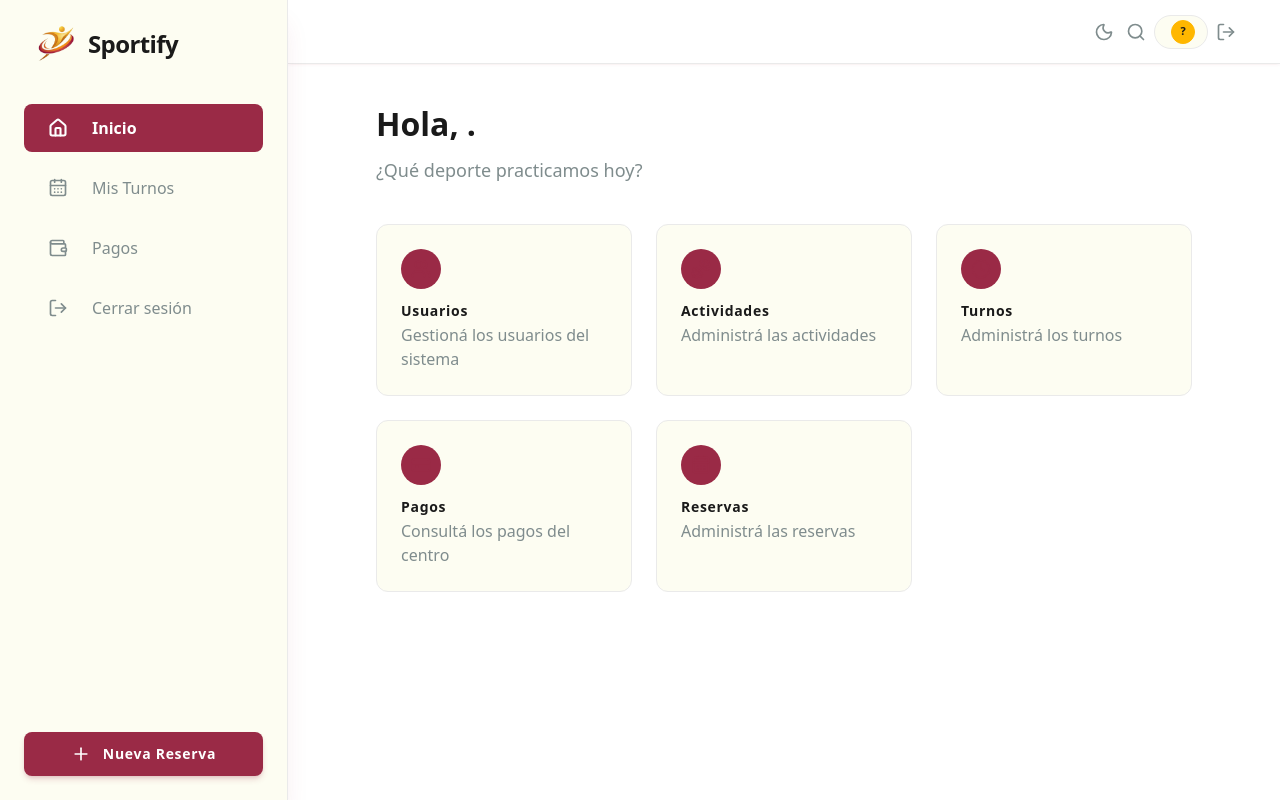
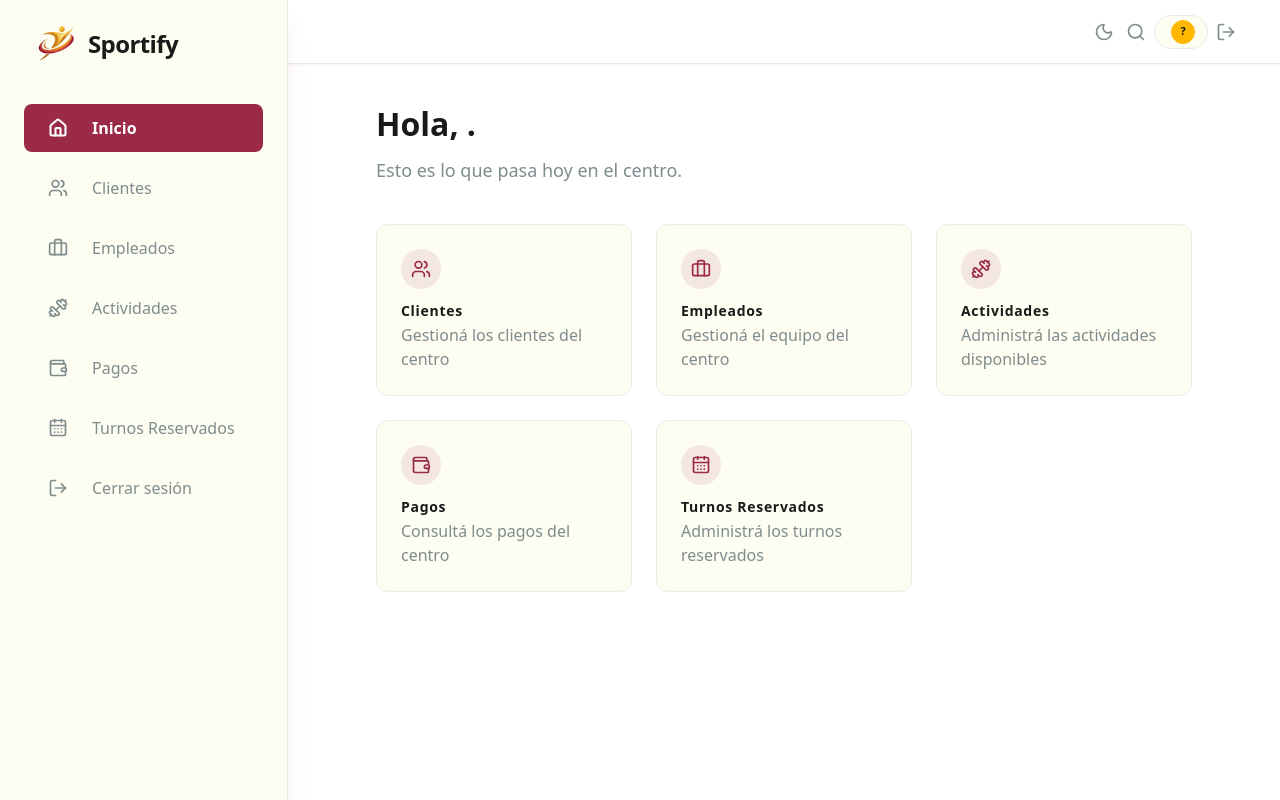
Before and after one commit to gregfc95/sportcenter-app, a React (Vite) app in the folder frontend/: page /dashboard in a window 1280 px wide. Built offline with nearby package versions, Linux system fonts and the light colour scheme; sample sign-in values are in the browser's storage.

Commit message:
Update sidebar and const

```diff
--- a/frontend/src/components/dashboard/WelcomeSection.jsx
+++ b/frontend/src/components/dashboard/WelcomeSection.jsx
@@ -1,11 +1,19 @@
-export default function WelcomeSection({ name }) {
+const SUBTITLE_BY_ROLE = {
+  client: "¿Qué deporte practicamos hoy?",
+  employee: "Esto es lo que pasa hoy en el centro.",
+  admin: "Esto es lo que pasa hoy en el centro.",
+};
+
+export default function WelcomeSection({ user }) {
+  const subtitle = SUBTITLE_BY_ROLE[user?.role] ?? SUBTITLE_BY_ROLE.client;
+
   return (
     <section className="flex flex-col gap-sm">
       <h2 className="text-headline-lg text-on-surface">
-        Hola, {name}.
+        Hola, {user?.name}.
       </h2>
       <p className="text-body-lg text-on-surface-variant">
-        ¿Qué deporte practicamos hoy?
+        {subtitle}
       </p>
     </section>
   );
--- a/frontend/src/components/layout/BottomNav.jsx
+++ b/frontend/src/components/layout/BottomNav.jsx
@@ -1,63 +1,58 @@
-import { Home, CalendarDays, Plus, Bell, Menu } from "lucide-react";
+import { Link, useLocation } from "react-router-dom";
 
+import { DASHBOARD_NAV_LINKS_BY_ROLE } from "./constants";
 import { cn } from "@/lib/utils";
 
-function NavItem({ Icon, label, active = false, badge }) {
+function NavItem({ Icon, label, href, active }) {
   return (
-    <button
-      type="button"
+    <Link
+      to={href}
       className={cn(
-        "flex flex-col items-center gap-xs min-w-[64px] relative transition-colors",
+        "flex flex-col items-center gap-xs flex-1 min-w-0 transition-colors",
         active ? "text-accent" : "text-on-surface-variant hover:text-accent",
       )}
     >
       <span
         className={cn(
-          "px-sm py-0.5 rounded-full flex items-center justify-center relative",
+          "px-sm py-0.5 rounded-full flex items-center justify-center",
           active && "bg-accent/15",
         )}
       >
         <Icon className="size-6" strokeWidth={active ? 2.5 : 2} />
-        {badge && (
-          <span className="absolute top-0 right-0 w-4 h-4 bg-primary text-primary-foreground text-[9px] font-bold rounded-full flex items-center justify-center border-2 border-surface">
-            {badge}
-          </span>
-        )}
       </span>
       <span
         className={cn(
-          "text-[10px] leading-none",
+          "text-[10px] leading-none truncate max-w-full px-0.5",
           active ? "font-bold" : "font-medium",
         )}
       >
         {label}
       </span>
-    </button>
+    </Link>
   );
 }
 
-export default function BottomNav() {
+export default function BottomNav({ user }) {
+  const { pathname } = useLocation();
+  const navLinks =
+    DASHBOARD_NAV_LINKS_BY_ROLE[user?.role] ??
+    DASHBOARD_NAV_LINKS_BY_ROLE.client;
+
   return (
     <nav
       className="md:hidden bg-surface fixed bottom-0 w-full z-50 px-margin-mobile pt-sm pb-md border-t border-outline-variant shadow-[0_-4px_20px_rgba(0,0,0,0.05)]"
       aria-label="Navegación principal"
     >
-      <div className="flex items-center justify-between relative">
-        <NavItem Icon={Home} label="Inicio" active />
-        <NavItem Icon={CalendarDays} label="Mis Turnos" />
-
-        <div className="relative -top-6 flex justify-center w-18">
-          <button
-            type="button"
-            aria-label="Reservar"
-            className="absolute bg-accent text-accent-foreground w-14 h-14 rounded-full flex items-center justify-center shadow-lg shadow-accent/40 ring-4 ring-accent/20 active:scale-95 transition-transform"
-          >
-            <Plus className="size-7" strokeWidth={2.5} />
-          </button>
-        </div>
-
-        <NavItem Icon={Bell} label="Avisos" />
-        <NavItem Icon={Menu} label="Más" />
+      <div className="flex items-stretch justify-between gap-xs">
+        {navLinks.map(({ label, href, Icon }) => (
+          <NavItem
+            key={label}
+            Icon={Icon}
+            label={label}
+            href={href}
+            active={pathname === href}
+          />
+        ))}
       </div>
     </nav>
   );
--- a/frontend/src/components/layout/DashboardLayout.jsx
+++ b/frontend/src/components/layout/DashboardLayout.jsx
@@ -15,14 +15,14 @@ export default function DashboardLayout() {
 
   return (
     <div className="bg-background text-on-background min-h-screen flex flex-col overflow-x-hidden">
-      <DashboardSidebar />
+      <DashboardSidebar user={user} />
       <DashboardTopAppBar user={user} />
 
       <main className="grow pt-16 pb-22 md:pb-lg md:pl-72">
         <Outlet context={{ user }} />
       </main>
 
-      <BottomNav />
+      <BottomNav user={user} />
     </div>
   );
 }
--- a/frontend/src/components/layout/DashboardSidebar.jsx
+++ b/frontend/src/components/layout/DashboardSidebar.jsx
@@ -1,11 +1,20 @@
-import { Link, useLocation } from "react-router-dom";
+import { Link, useLocation, useNavigate } from "react-router-dom";
 import { Plus, LogOut } from "lucide-react";
 
-import { DASHBOARD_NAV_LINKS } from "./constants";
+import { DASHBOARD_NAV_LINKS_BY_ROLE } from "./constants";
 import { cn } from "@/lib/utils";
 
-export default function DashboardSidebar() {
+export default function DashboardSidebar({ user }) {
   const { pathname } = useLocation();
+  const navigate = useNavigate();
+  const navLinks =
+    DASHBOARD_NAV_LINKS_BY_ROLE[user?.role] ??
+    DASHBOARD_NAV_LINKS_BY_ROLE.client;
+
+  const handleLogout = () => {
+    localStorage.removeItem("user");
+    navigate("/login");
+  };
 
   return (
     <nav
@@ -28,7 +37,7 @@ export default function DashboardSidebar() {
       </Link>
 
       <ul className="flex flex-col gap-sm flex-1">
-        {DASHBOARD_NAV_LINKS.map(({ label, href, Icon }) => {
+        {navLinks.map(({ label, href, Icon }) => {
           const active = pathname === href;
           return (
             <li key={label}>
@@ -51,16 +60,18 @@ export default function DashboardSidebar() {
           );
         })}
         <li>
-          <Link
-            to="/"
-            className="flex items-center gap-md px-md py-sm rounded-lg text-on-surface-variant hover:text-primary transition-colors"
+          <button
+            type="button"
+            onClick={handleLogout}
+            className="w-full flex items-center gap-md px-md py-sm rounded-lg text-on-surface-variant hover:text-primary transition-colors"
           >
             <LogOut className="size-5" />
             <span>Cerrar sesión</span>
-          </Link>
+          </button>
         </li>
       </ul>
 
+      {user?.role === "client" && (
         <button
           type="button"
           className="mt-md flex items-center justify-center gap-sm bg-primary text-primary-foreground text-label-md font-bold px-md py-sm rounded-lg shadow-md shadow-primary/20 hover:bg-primary/90 active:scale-[0.98] transition-all"
@@ -68,6 +79,7 @@ export default function DashboardSidebar() {
           <Plus className="size-5" />
           Nueva Reserva
         </button>
+      )}
     </nav>
   );
 }
--- a/frontend/src/components/layout/constants.js
+++ b/frontend/src/components/layout/constants.js
@@ -7,6 +7,9 @@ import {
   Target,
   CalendarDays,
   Wallet,
+  Users,
+  Briefcase,
+  Dumbbell,
 } from "lucide-react";
 
 export const NAV_LINKS = [
@@ -15,11 +18,32 @@ export const NAV_LINKS = [
   { label: "Contacto", href: "#contacto", Icon: MessageCircle },
 ];
 
-export const DASHBOARD_NAV_LINKS = [
+const CLIENT_NAV_LINKS = [
   { label: "Inicio", href: "/dashboard", Icon: Home },
-  { label: "Mis Turnos", href: "/turnos", Icon: CalendarDays },
+  { label: "Mis Turnos", href: "/mis-turnos", Icon: CalendarDays },
+  { label: "Mis Pagos", href: "/mis-pagos", Icon: Wallet },
+];
+
+const EMPLOYEE_NAV_LINKS = [
+  { label: "Inicio", href: "/dashboard", Icon: Home },
+  { label: "Clientes", href: "/clientes", Icon: Users },
+  { label: "Turnos Reservados", href: "/turnos", Icon: CalendarDays },
+];
+
+const ADMIN_NAV_LINKS = [
+  { label: "Inicio", href: "/dashboard", Icon: Home },
+  { label: "Clientes", href: "/clientes", Icon: Users },
+  { label: "Empleados", href: "/empleados", Icon: Briefcase },
+  { label: "Actividades", href: "/actividades", Icon: Dumbbell },
   { label: "Pagos", href: "/pagos", Icon: Wallet },
+  { label: "Turnos Reservados", href: "/turnos", Icon: CalendarDays },
 ];
+
+export const DASHBOARD_NAV_LINKS_BY_ROLE = {
+  client: CLIENT_NAV_LINKS,
+  employee: EMPLOYEE_NAV_LINKS,
+  admin: ADMIN_NAV_LINKS,
+};
 
 export const SPORTS = [
   { name: "Voley", Icon: Volleyball },
--- a/frontend/src/pages/DashboardPage.jsx
+++ b/frontend/src/pages/DashboardPage.jsx
@@ -1,18 +1,11 @@
 import { useOutletContext, Link } from "react-router-dom";
-import {
-  CalendarDays,
-  CreditCard,
-  UserPlus,
-  Dumbbell,
-  Clock,
-  Users,
-} from "lucide-react";
 
 import { usePageTitle } from "@/lib/usePageTitle";
 import WelcomeSection from "@/components/dashboard/WelcomeSection";
 import AccountStatusCard from "@/components/dashboard/AccountStatusCard";
 import QuickAccessGrid from "@/components/dashboard/QuickAccessGrid";
 import UpcomingBookings from "@/components/dashboard/UpcomingBookings";
+import { DASHBOARD_NAV_LINKS_BY_ROLE } from "@/components/layout/constants";
 
 const ACCOUNT = { status: "Al día", paid: true };
 
@@ -34,24 +27,25 @@ const BOOKINGS = [
   },
 ];
 
-const EMPLOYEE_CARDS = [
-  { label: "Registrar Cliente", desc: "Creá un nuevo cliente en el sistema", href: "/registro", Icon: UserPlus },
-  { label: "Actividades", desc: "Consultá las actividades disponibles", href: "/actividades", Icon: Dumbbell },
-  { label: "Turnos", desc: "Gestioná los turnos del centro", href: "/turnos", Icon: Clock },
-];
+const CARD_DESC_BY_HREF = {
+  "/clientes": "Gestioná los clientes del centro",
+  "/empleados": "Gestioná el equipo del centro",
+  "/actividades": "Administrá las actividades disponibles",
+  "/pagos": "Consultá los pagos del centro",
+  "/turnos": "Administrá los turnos reservados",
+};
 
-const ADMIN_CARDS = [
-  { label: "Usuarios", desc: "Gestioná los usuarios del sistema", href: "/usuarios", Icon: Users },
-  { label: "Actividades", desc: "Administrá las actividades", href: "/actividades", Icon: Dumbbell },
-  { label: "Turnos", desc: "Administrá los turnos", href: "/turnos", Icon: Clock },
-  { label: "Pagos", desc: "Consultá los pagos del centro", href: "/pagos", Icon: CreditCard },
-  { label: "Reservas", desc: "Administrá las reservas", href: "/reservas", Icon: CalendarDays },
-];
+function getStaffCards(role) {
+  const links = DASHBOARD_NAV_LINKS_BY_ROLE[role] ?? [];
+  return links
+    .filter(({ href }) => href !== "/dashboard")
+    .map((link) => ({ ...link, desc: CARD_DESC_BY_HREF[link.href] ?? "" }));
+}
 
 function ClientDashboard({ user }) {
   return (
     <div className="flex flex-col gap-lg px-margin-mobile md:px-lg mt-md md:mt-lg max-w-4xl mx-auto w-full">
-      <WelcomeSection name={user.name} />
+      <WelcomeSection user={user} />
       <AccountStatusCard status={ACCOUNT.status} paid={ACCOUNT.paid} />
       <QuickAccessGrid />
       <UpcomingBookings bookings={BOOKINGS} />
@@ -60,11 +54,11 @@ function ClientDashboard({ user }) {
 }
 
 function AdminDashboard({ user }) {
-  const cards = user.role === "employee" ? EMPLOYEE_CARDS : ADMIN_CARDS;
+  const cards = getStaffCards(user.role);
 
   return (
     <div className="flex flex-col gap-lg px-margin-mobile md:px-lg mt-md md:mt-lg max-w-4xl mx-auto w-full">
-      <WelcomeSection name={user.name} />
+      <WelcomeSection user={user} />
       <div className="grid grid-cols-1 sm:grid-cols-2 md:grid-cols-3 gap-md">
         {cards.map(({ label, desc, href, Icon }) => (
           <Link
@@ -72,7 +66,7 @@ function AdminDashboard({ user }) {
             to={href}
             className="bg-surface-container border border-outline-variant rounded-xl p-md flex flex-col gap-sm hover:border-primary hover:shadow-md transition-all group"
           >
-            <div className="w-10 h-10 rounded-full bg-secondary-container flex items-center justify-center group-hover:bg-primary/10 transition-colors">
+            <div className="w-10 h-10 rounded-full bg-primary/10 flex items-center justify-center group-hover:bg-primary/20 transition-colors">
               <Icon className="size-5 text-primary" />
             </div>
             <div>
```
Lines whose indentation alone changed are shown as unchanged.
